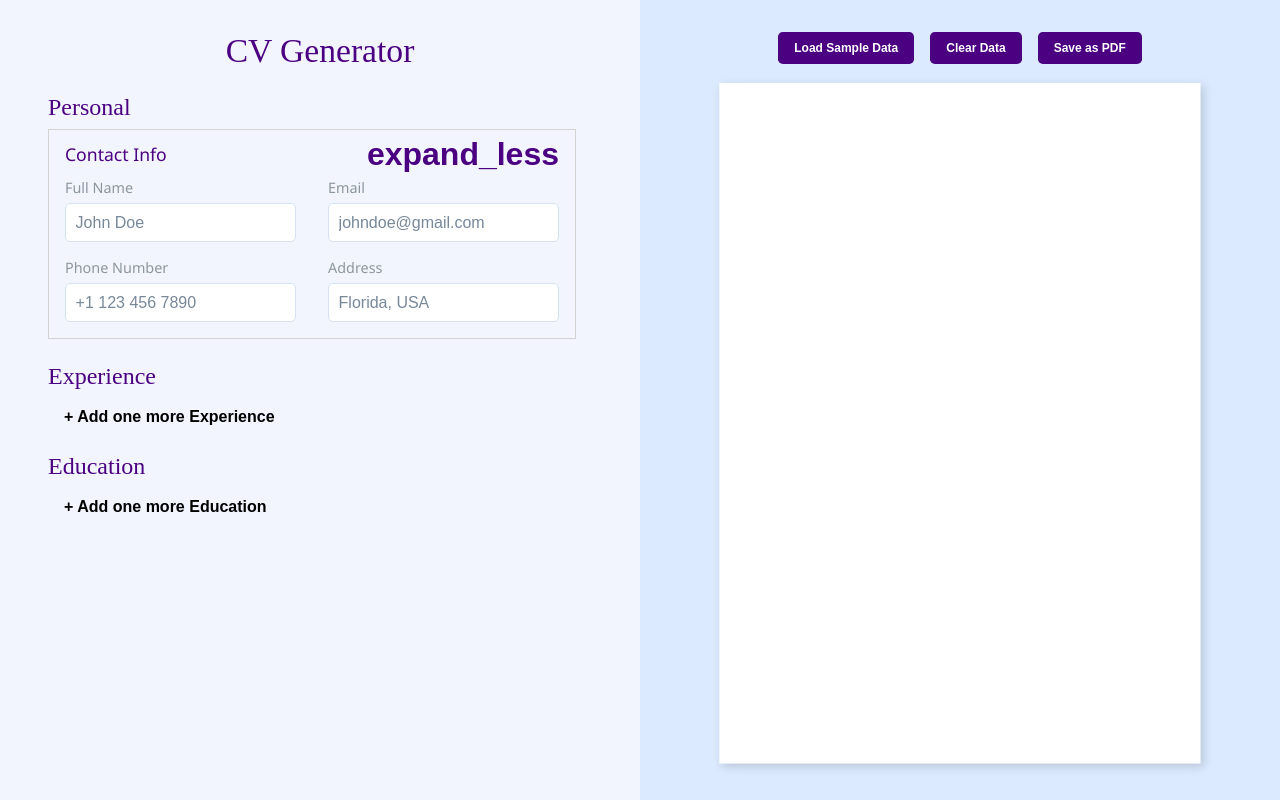
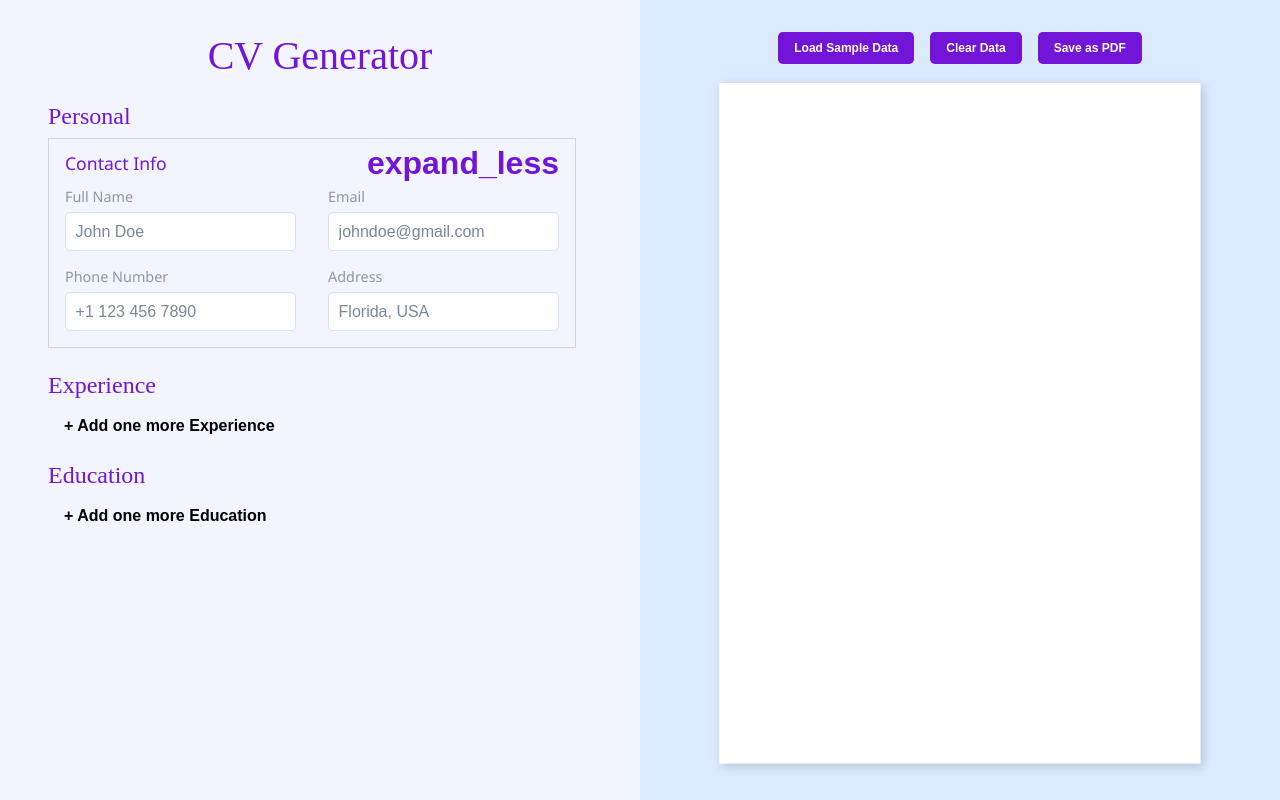
Before and after one commit to columk1/cv-application, a React (Vite) app: page / in a window 1280 px wide. In both pictures the pointer is over the button "expand_less". Shown: the top 800 px of the page. Built offline with nearby package versions, Linux system fonts and the light colour scheme.

Commit message:
Add global css variables

```diff
--- a/src/App.jsx
+++ b/src/App.jsx
@@ -1,10 +1,11 @@
+import './styles/variables.css'
 import { Suspense } from 'react'
 import { BrowserRouter } from 'react-router-dom'
 import { Router } from './general/Router.jsx'
 import { Loading } from './components/Loading.jsx'
 
 export const PageWithHeader = ({ children }) => (
-  <div className="main-wrapper">{children}</div>
+  <div className='main-wrapper'>{children}</div>
 )
 
 export const App = () => (
@@ -12,7 +13,7 @@ export const App = () => (
     <Suspense
       fallback={
         <PageWithHeader>
-          <Loading name="suspense" />
+          <Loading name='suspense' />
         </PageWithHeader>
       }
     >
--- a/src/styles/AddSectionButton.css
+++ b/src/styles/AddSectionButton.css
@@ -8,5 +8,5 @@ button {
 }
 
 button:hover {
-  color: indigo;
+  color: var(--accent);
 }
--- a/src/styles/Button.css
+++ b/src/styles/Button.css
@@ -1,13 +1,13 @@
 .btn {
   margin: 0;
-  background: indigo;
+  background: var(--accent);
   color: white;
   font-size: 0.75rem;
   padding: 0.5rem 1rem;
   border-radius: 0.3rem;
 
   &:hover {
-    outline: 1px solid blue;
+    outline: 1px solid #0019fc;
     color: white;
   }
   &:active {
--- a/src/styles/ExperienceForm.css
+++ b/src/styles/ExperienceForm.css
@@ -1,10 +1,10 @@
 .form-container:hover + .deleteBtn {
-  color: indigo;
+  color: inherit;
 }
 
 /* Style section title when delete button is hovered */
 .form-container:has(+ .deleteBtn:hover) .section-title {
-  color: indigo;
+  color: var(--accent);
 }
 
 .deleteBtn {
@@ -15,7 +15,7 @@
   cursor: pointer;
 
   &:hover {
-    color: indigo;
+    color: var(--accent);
   }
   > span {
     display: inline-block;
--- a/src/styles/PersonalForm.css
+++ b/src/styles/PersonalForm.css
@@ -22,7 +22,7 @@
 
 .section-header:hover .section-title,
 .section-header:hover .expand {
-  color: indigo;
+  color: var(--accent);
 }
 
 .section-title {
--- a/src/styles/home.css
+++ b/src/styles/home.css
@@ -24,7 +24,6 @@
 }
 
 .btn-group {
-  /* width: 100%; */
   margin: 0 auto;
   display: flex;
   justify-content: space-around;
@@ -36,7 +35,8 @@
   text-align: center;
   font-family: 'Oswald';
   font-weight: 300;
-  color: indigo;
+  font-size: 2.5rem;
+  color: var(--accent);
 }
 
 .form-section {
@@ -48,6 +48,6 @@
   font-weight: 300;
   font-family: 'Oswald';
   font-weight: 300;
-  color: indigo;
+  color: var(--accent);
   margin: 0 auto 0.5rem;
 }
--- /dev/null
+++ b/src/styles/variables.css
@@ -0,0 +1,3 @@
+:root {
+  --accent: #7215d8;
+}
```
